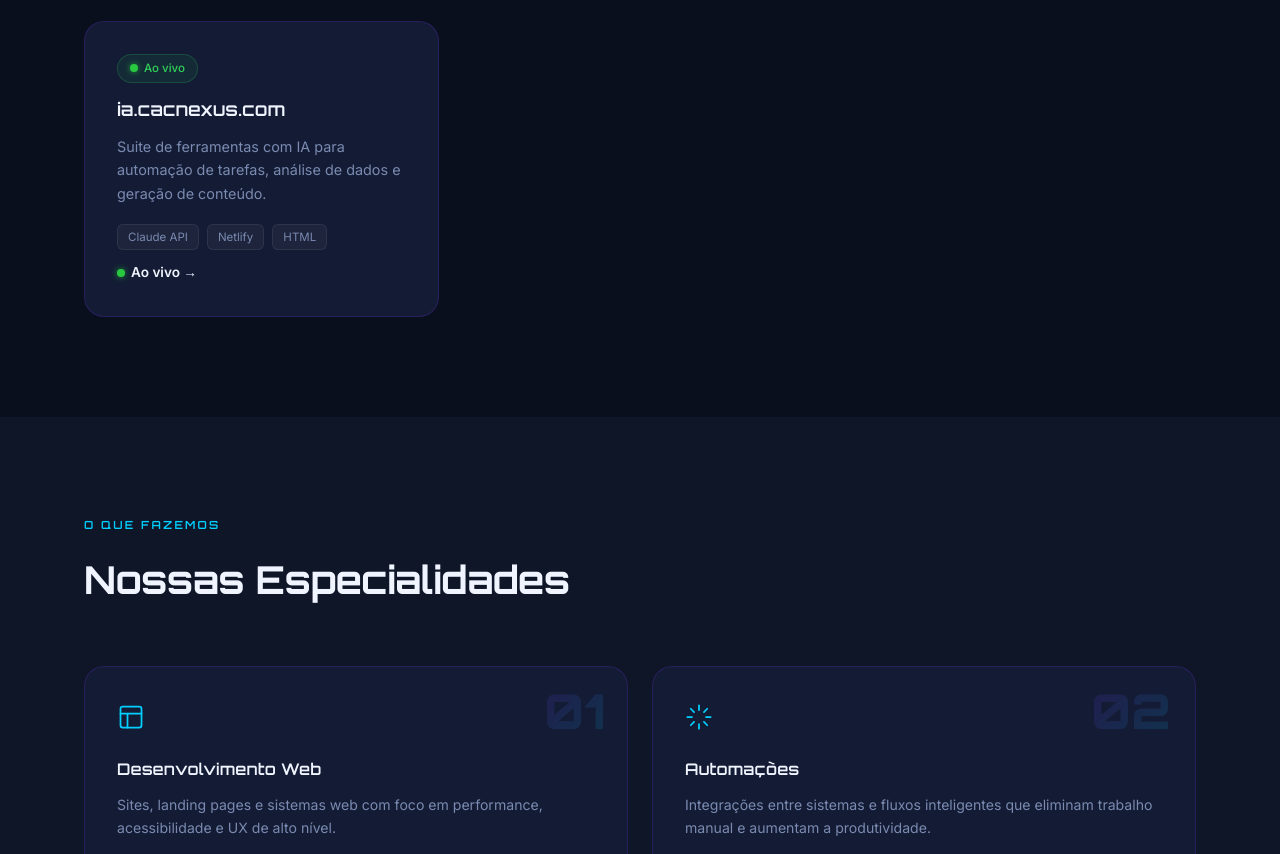
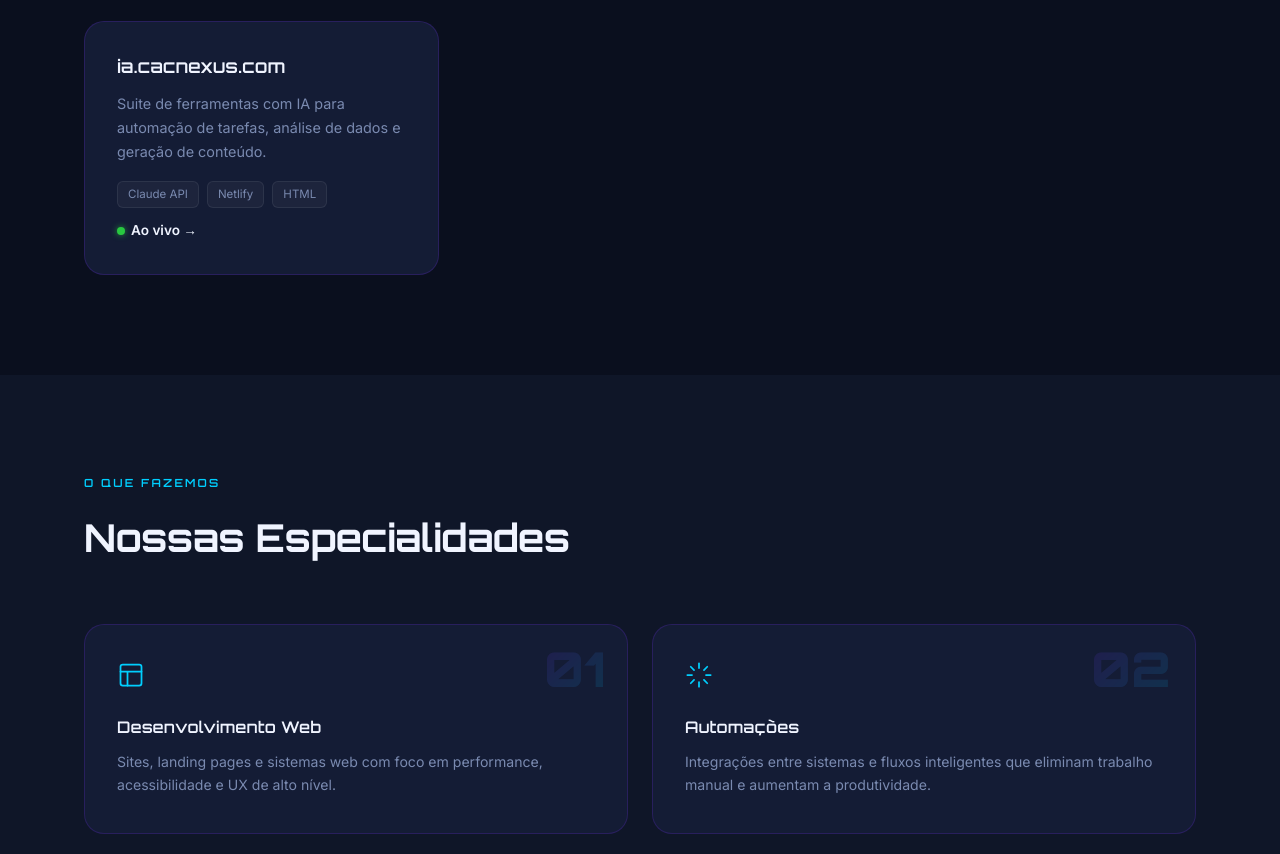
Before and after one commit to cacnew/cacnexus-landing, a plain HTML site: page index.html in a window 1280 px wide. Shown: the part 1336-2190 px from the top of the page. Drawn offline with Linux system fonts and the light colour scheme.

Commit message:
fix: remove badge ao vivo do topo do card ia.cacnexus.com

```diff
--- a/index.html
+++ b/index.html
@@ -144,7 +144,6 @@
         <!-- Card 3 -->
         <article class="project-card reveal">
           <div class="project-card-inner">
-            <div class="project-status project-status--live"><span class="live-dot" aria-hidden="true"></span> Ao vivo</div>
             <h3 class="project-title">ia.cacnexus.com</h3>
             <p class="project-desc">
               Suite de ferramentas com IA para automação de tarefas, análise de dados e geração de conteúdo.
```
